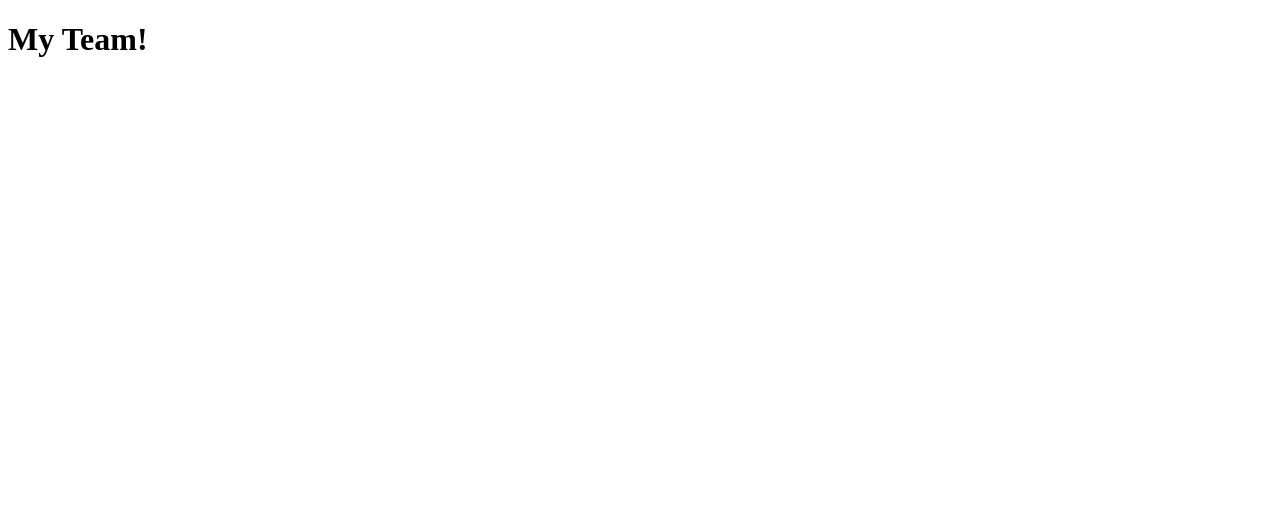
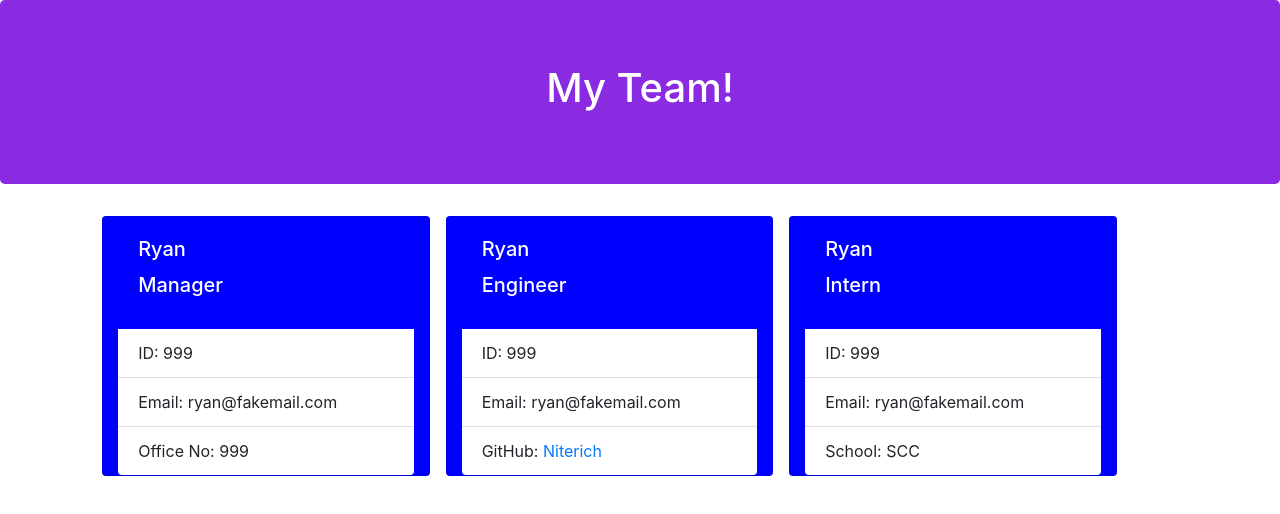
Before and after one commit to Niterich/Template-Engine, a website: page templates/main.html in a window 1280 px wide. Drawn offline with nearby package versions, Linux system fonts and the light colour scheme.

Commit message:
finished html templates, started working on the buildTeam function

```diff
--- a/templates/main.html
+++ b/templates/main.html
@@ -1,12 +1,68 @@
 <!DOCTYPE html>
 <html lang="en">
-<head>
-    <meta charset="UTF-8">
-    <meta name="viewport" content="width=device-width, initial-scale=1.0">
-    <meta http-equiv="X-UA-Compatible" content="ie=edge">
-    <title>Main</title>
-</head>
-<body>
-    <h1>My Team!</h1>
-</body>
+    <head>
+        <meta charset="UTF-8" />
+        <meta name="viewport" content="width=device-width, initial-scale=1.0" />
+        <meta http-equiv="X-UA-Compatible" content="ie=edge" />
+        <title>Main</title>
+        <link
+            rel="stylesheet"
+            href="https://stackpath.bootstrapcdn.com/bootstrap/4.4.1/css/bootstrap.min.css"
+        />
+        <link rel="stylesheet" href="style.css" />
+    </head>
+    <body>
+        <div class="jumbotron">
+            <h1 class="header text-center">My Team!</h1>
+        </div>
+        <div class="row">
+            <div class="offset-1"></div>
+            <!-- cards go here, these are just hard coded -->
+            <!-- Manager card -->
+            <div class="card col-3 mx-2" style="width: 18rem;">
+                <div class="card-body">
+                    <h5 class="card-title">Ryan</h5>
+                    <h5 class="card-title">Manager</h5>
+                </div>
+                <ul class="list-group list-group-flush">
+                    <li class="list-group-item">ID: 999</li>
+                    <li class="list-group-item">Email: ryan@fakemail.com</li>
+                    <li class="list-group-item">
+                        Office No: 999
+                    </li>
+                </ul>
+            </div>
+            <!-- Engineer card -->
+            <div class="card col-3 mx-2" style="width: 18rem;">
+                <div class="card-body">
+                    <h5 class="card-title">Ryan</h5>
+                    <h5 class="card-title">Engineer</h5>
+                </div>
+                <ul class="list-group list-group-flush">
+                    <li class="list-group-item">ID: 999</li>
+                    <li class="list-group-item">Email: ryan@fakemail.com</li>
+                    <li class="list-group-item">
+                        GitHub: <a href="#">Niterich</a>
+                    </li>
+                </ul>
+            </div>
+            <!-- Intern card -->
+            <div class="card col-3 mx-2" style="width: 18rem;">
+                <div class="card-body">
+                    <h5 class="card-title">Ryan</h5>
+                    <h5 class="card-title">Intern</h5>
+                </div>
+                <ul class="list-group list-group-flush">
+                    <li class="list-group-item">ID: 999</li>
+                    <li class="list-group-item">Email: ryan@fakemail.com</li>
+                    <li class="list-group-item">
+                        School: SCC
+                    </li>
+                </ul>
+            </div>
+            <div class="offset-1"></div>
+        </div>
+
+        <script src="https://stackpath.bootstrapcdn.com/bootstrap/4.4.1/js/bootstrap.min.js"></script>
+    </body>
 </html>
--- /dev/null
+++ b/templates/style.css
@@ -0,0 +1,12 @@
+.jumbotron {
+    background-color: blueviolet;
+    color: white;
+}
+
+.card {
+    background-color: blue;
+}
+
+h5 {
+    color: white;
+}
```
Also changed, not shown: app.js (+29 -16 lines), templates/engineer.html (+30 -0 lines), templates/intern.html (+30 -0 lines), templates/manager.html (+30 -0 lines).
